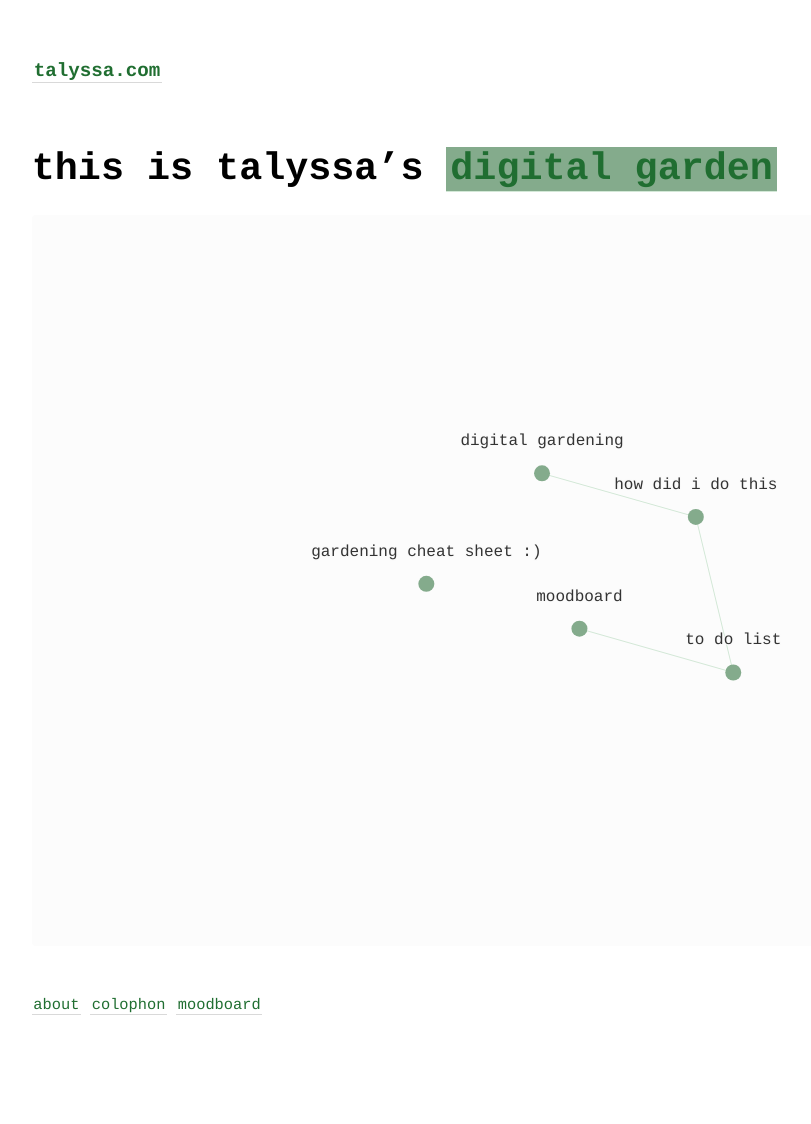
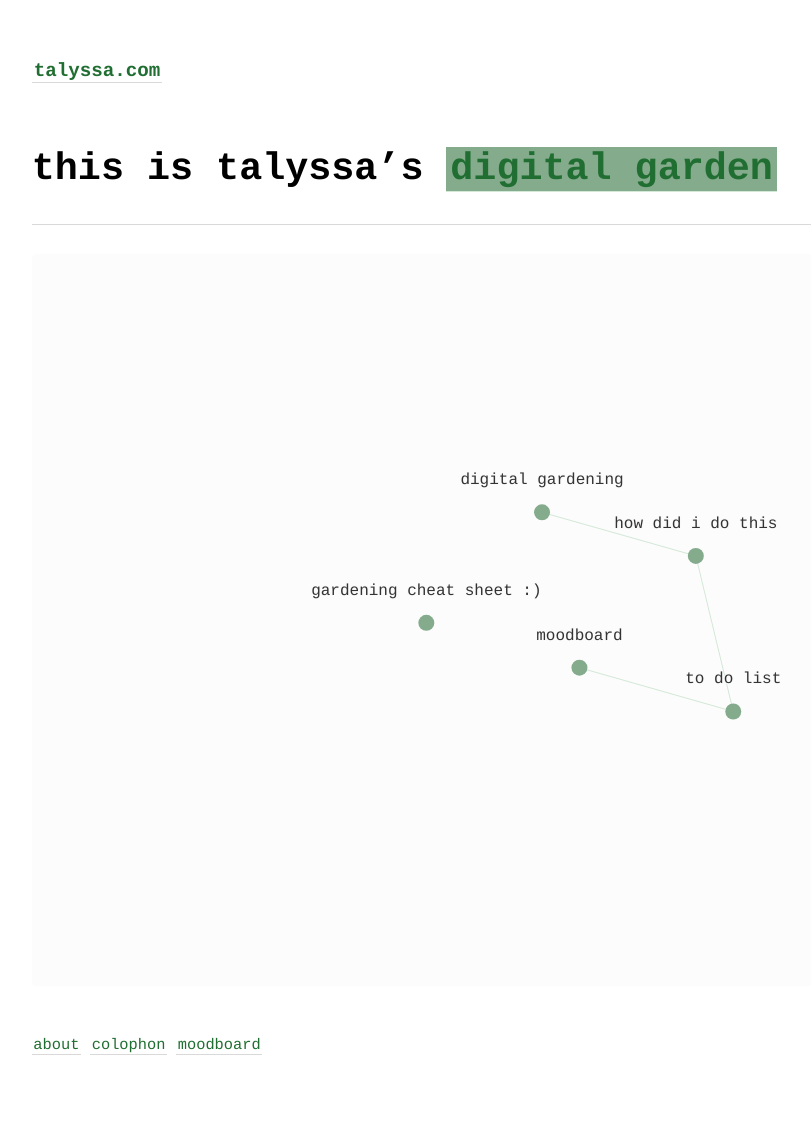
Before and after one commit to geminiworms/talyssagarden.github.io, a Jekyll site: the page built from _pages/index.md, in a window 1280 px wide. Shown: the whole page, without its empty margins (45-856 px from the left). Built offline with Jekyll 4.4.1, drawn with Linux system fonts in a browser that asks for light colours; before the commit the page ends 1085 px from its top, so only the background shows below that.

Commit message:
add line break

```diff
--- a/_pages/index.md
+++ b/_pages/index.md
@@ -6,8 +6,7 @@ permalink: /
 ---
 
 # this is talyssa's [[what-is-digital-gardening|digital garden]]
-<p> </p>
-
+<hr>
 {% include notes_graph.html %}
 
 
```
